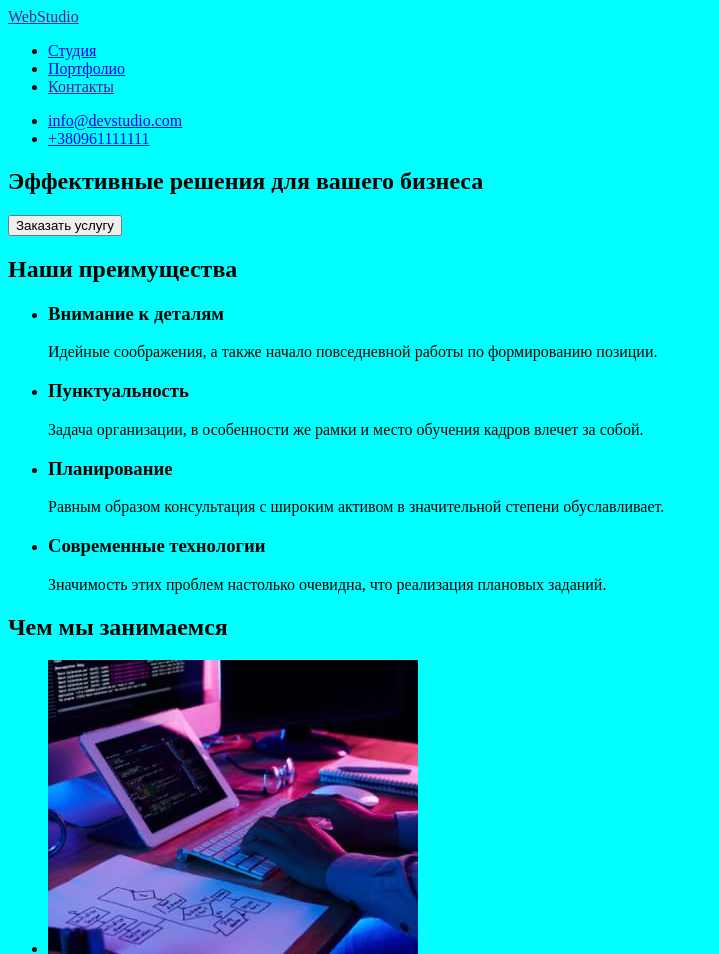
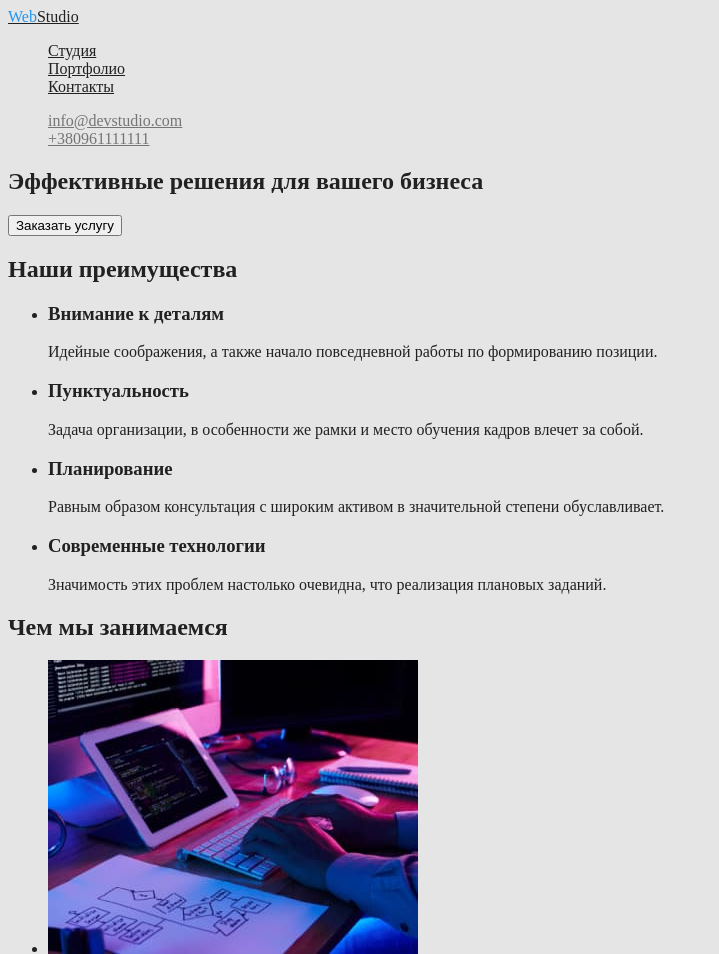
Before and after one commit to JuliaSuchomlyn/goit-markup-hw-02, a plain HTML site: page index.html in a window 1280 px wide. Shown: the top 954 px of the page, without its empty margins (0-719 px from the left). Drawn offline with Linux system fonts and the light colour scheme.

Commit message:
добавление стилей

```diff
--- a/css/styles.css
+++ b/css/styles.css
@@ -1,3 +1,37 @@
-body{
-    background-color: aqua;
+body {
+  background-color: #e5e5e5;
+  color: #212121;
 }
+.list {
+  list-style: none;
+}
+/* accent color #2196F3 */
+/* basic color text #212121 */
+/* secondary color text #757575 */
+/* white #ffffff */
+/* basic background color #E5E5E5*/
+/* secondary background color #F5F4FA */
+/* accent backround color #2F303A */
+/* contacts footer rgba(255, 255, 255, 0,6) */
+.logo {
+  color: #212121;
+}
+.logo-accent {
+  color: #2196f3;
+}
+/* site nav */
+.site-nav .link {
+  color: #212121;
+}
+.site-nav .link:hover,
+.site-nav .link:focus {
+  color: #2196f3;
+}
+/* contacts */
+.contacts a {
+  color: #757575;
+}
+.contacts a:hover,
+.contacts a:focus {
+  color: #2196f3;
+}
--- a/index.html
+++ b/index.html
@@ -10,14 +10,14 @@
 <body>
 	<header>
 		<nav>
-			<a href="">WebStudio</a>
-			<ul>
-				<li><a href="index.html">Студия</a></li>
-				<li><a href="portfolio.html">Портфолио</a></li>
-				<li><a href="">Контакты</a></li>
+			<a href="" class="logo"><span class="logo-accent">Web</span>Studio</a>
+			<ul class="site-nav list">
+				<li><a href="index.html" class="link">Студия</a></li>
+				<li><a href="portfolio.html" class="link">Портфолио</a></li>
+				<li><a href="" class="link">Контакты</a></li>
 			</ul>
 		</nav>
-		<ul>
+		<ul class="contacts list">
 			<li>
 				<a href="mailto:info@devstudio.com">info@devstudio.com</a>
 			</li>
@@ -95,7 +95,7 @@
 		</section>
 	</main>
 	<footer>
-		<a href="">WebStudio</a>
+		<a href="" class="logo"><span class="logo-accent">Web</span>Studio</a>
 		<address>
 					<p>г. Киев, пр-т Леси Украинки, 26</p>
 					<a href="mailto:info@devstudio.com">info@devstudio.com</a><br>
```
Also changed, not shown: portfolio.html (+18 -19 lines), images/basket.jpg (renamed from images/basket .jpg), images/box.jpg (renamed from images/box .jpg), images/headphones.jpg (renamed from images/headphones .jpg), images/label.jpg (renamed from images/label .jpg), images/laptop.jpg (renamed from images/laptop .jpg), images/logorest.jpg (renamed from images/logorest .jpg), images/magazine.jpg (renamed from images/magazine .jpg), images/monitor.jpg (renamed from images/monitor .jpg), images/people.jpg (renamed from images/people .jpg).
